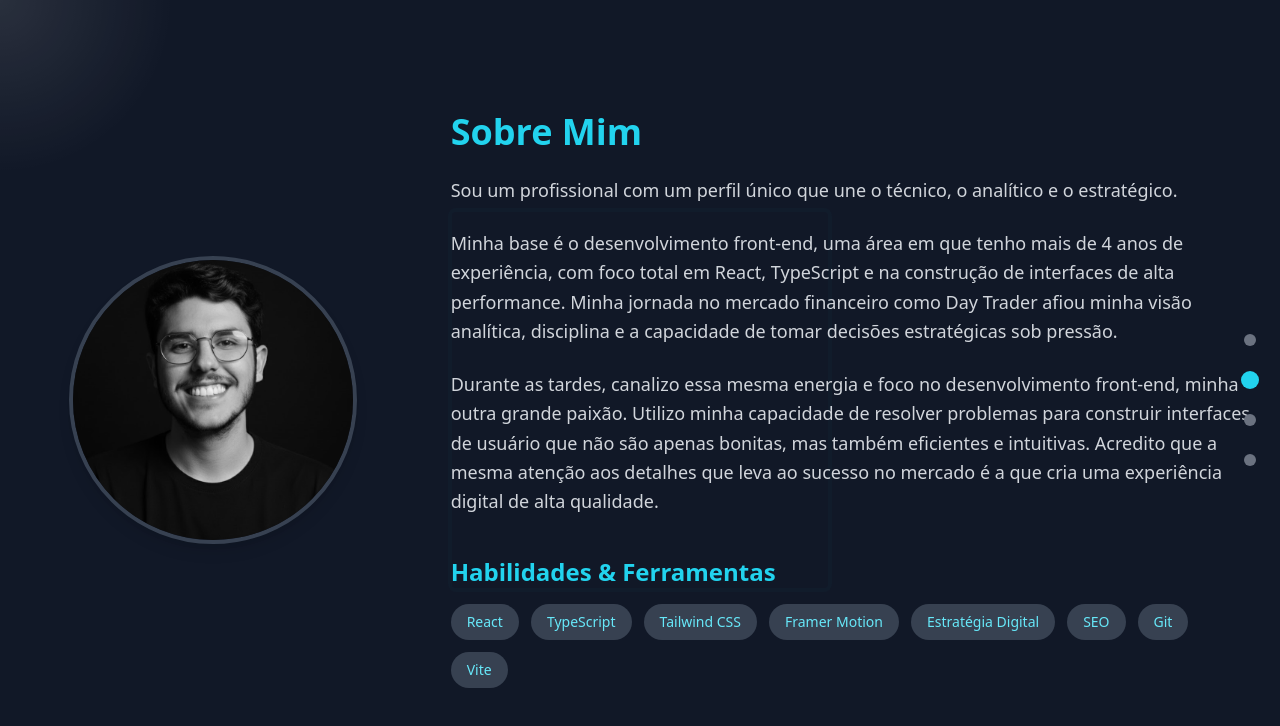
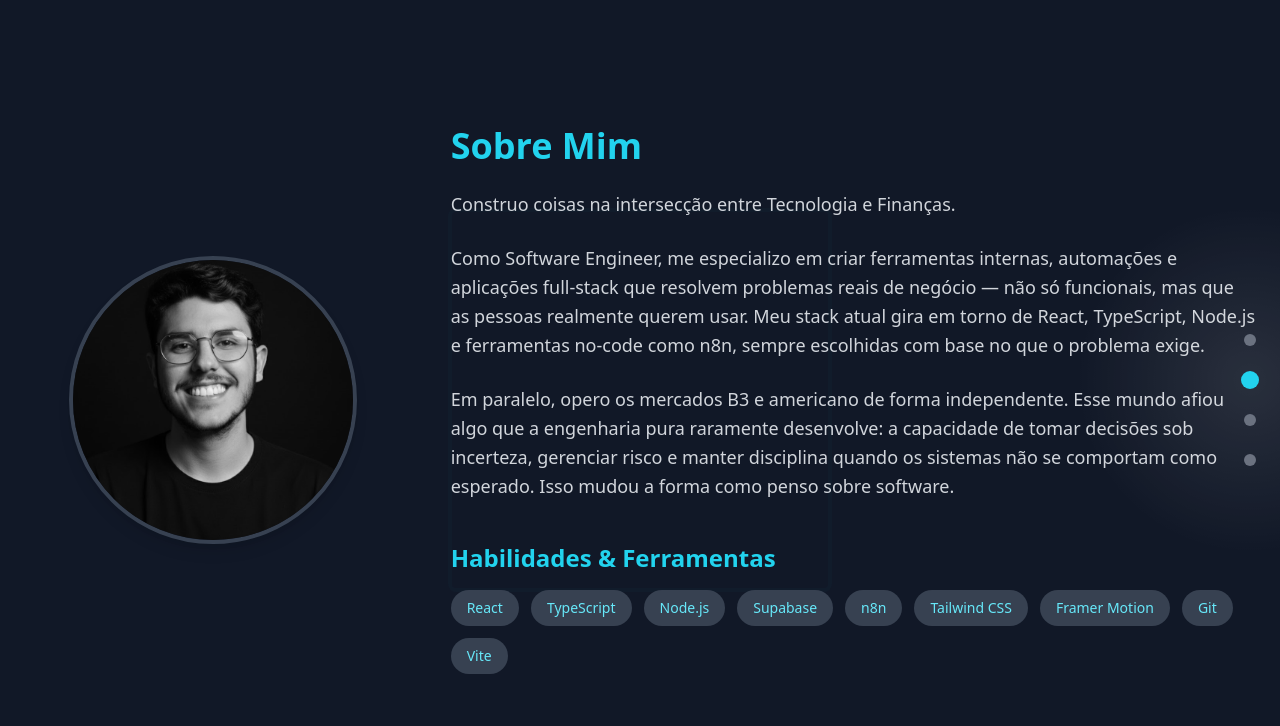
Before and after one commit to ghps2704/Meu-Portfolio, a React (Vite) app: page / in a window 1280 px wide. Both pictures are taken after a click on the button 1250 px from the left and 380 px from the top of the page. Shown: the top 726 px of the page. Built offline with nearby package versions, Linux system fonts and the light colour scheme.

Commit message:
ajustes finos e projeto adicionado

```diff
--- a/src/components/About.tsx
+++ b/src/components/About.tsx
@@ -3,10 +3,11 @@ import { motion } from "framer-motion";
 const techSkills = [
   "React",
   "TypeScript",
+  "Node.js",
+  "Supabase",
+  "n8n",
   "Tailwind CSS",
   "Framer Motion",
-  "Estratégia Digital",
-  "SEO",
   "Git",
   "Vite",
 ];
@@ -29,6 +30,7 @@ export default function About() {
             <img
               src="/guilherme.png"
               alt="Foto de Guilherme Persuhn"
+              loading="lazy"
               className="rounded-full w-60 h-60 md:w-72 md:h-72 object-cover shadow-lg border-4 border-gray-700"
             />
           </div>
@@ -36,25 +38,23 @@ export default function About() {
           <div className="md:col-span-2 space-y-6">
             <h2 className="text-4xl font-bold mb-4 text-cyan-400">Sobre Mim</h2>
             <p className="text-lg text-gray-300 leading-relaxed">
-              Sou um profissional com um perfil único que une o técnico, o
-              analítico e o estratégico.
+              Construo coisas na intersecção entre Tecnologia e Finanças.
             </p>
             <p className="text-lg text-gray-300 leading-relaxed">
-              Minha base é o desenvolvimento front-end, uma área em que
-              tenho mais de 4 anos de experiência, com foco total em React,
-              TypeScript e na construção de interfaces de alta performance.
-              Minha jornada no mercado financeiro como Day Trader afiou
-              minha visão analítica, disciplina e a capacidade de tomar decisões
-              estratégicas sob pressão.
+              Como Software Engineer, me especializo em criar ferramentas
+              internas, automações e aplicações full-stack que resolvem
+              problemas reais de negócio — não só funcionais, mas que as
+              pessoas realmente querem usar. Meu stack atual gira em torno de
+              React, TypeScript, Node.js e ferramentas no-code como n8n,
+              sempre escolhidas com base no que o problema exige.
             </p>
             <p className="text-lg text-gray-300 leading-relaxed">
-              Durante as tardes, canalizo essa mesma energia e foco no
-              desenvolvimento front-end, minha outra grande paixão. Utilizo
-              minha capacidade de resolver problemas para construir interfaces
-              de usuário que não são apenas bonitas, mas também eficientes e
-              intuitivas. Acredito que a mesma atenção aos detalhes que leva ao
-              sucesso no mercado é a que cria uma experiência digital de alta
-              qualidade.
+              Em paralelo, opero os mercados B3 e americano de forma
+              independente. Esse mundo afiou algo que a engenharia pura
+              raramente desenvolve: a capacidade de tomar decisões sob
+              incerteza, gerenciar risco e manter disciplina quando os sistemas
+              não se comportam como esperado. Isso mudou a forma como penso
+              sobre software.
             </p>
 
             <div className="pt-4">
--- a/src/components/Hero.tsx
+++ b/src/components/Hero.tsx
@@ -48,7 +48,7 @@ export default function Hero() {
           animate={{ y: 0, opacity: 1 }}
           transition={{ duration: 0.8, delay: 0.4, ease: "easeOut" }}
         >
-          Desenvolvedor Front-End | Criando interfaces rápidas e intuitivas.
+          Software Engineer — Criando sistemas rápidos e interfaces interativas.
         </motion.p>
 
         <motion.div
--- a/src/components/Projects.tsx
+++ b/src/components/Projects.tsx
@@ -3,6 +3,15 @@ import { FaGithub, FaExternalLinkAlt } from "react-icons/fa";
 import ParallaxTilt from "react-parallax-tilt";
 
 const projectsData = [
+  {
+    title: "Trade Claro — Diário de Trades",
+    description:
+      "Diário de trades com camada psicológica integrada para day traders brasileiros. Registra resultado, emoção, confiança e adesão ao plano — e cruza esses dados para revelar padrões comportamentais automáticos como 'você perde mais quando a emoção está abaixo de 5'.",
+    imageUrl: "/trade-claro.png",
+    techStack: ["React", "TypeScript", "Supabase", "Vercel"],
+    liveUrl: "https://trade-claro-43rz.vercel.app/",
+    repoUrl: null,
+  },
   {
     title: "Portfólio para Psicóloga",
     description:
@@ -76,6 +85,7 @@ export default function Projects() {
                   <img
                     src={project.imageUrl}
                     alt={`Screenshot do projeto ${project.title}`}
+                    loading="lazy"
                     className="w-full h-64 object-cover object-top"
                   />
                   <div className="p-6">
@@ -100,6 +110,7 @@ export default function Projects() {
                       >
                         Ver ao Vivo <FaExternalLinkAlt className="ml-2" />
                       </a>
+                      {project.repoUrl && (
                         <a
                           href={project.repoUrl}
                           target="_blank"
@@ -108,6 +119,7 @@ export default function Projects() {
                         >
                           Ver o Código <FaGithub className="ml-2" />
                         </a>
+                      )}
                     </div>
                   </div>
                 </motion.div>
--- a/src/hooks/useMousePosition.ts
+++ b/src/hooks/useMousePosition.ts
@@ -1,17 +1,23 @@
-import { useState, useEffect } from "react";
+import { useState, useEffect, useRef } from "react";
 
 export default function useMousePosition() {
   const [position, setPosition] = useState({ x: 0, y: 0 });
+  const rafId = useRef<number | null>(null);
 
   useEffect(() => {
     const updateMousePosition = (ev: MouseEvent) => {
-      setPosition({ x: ev.clientX, y: ev.clientY });
+      if (rafId.current !== null) return;
+      rafId.current = requestAnimationFrame(() => {
+        setPosition({ x: ev.clientX, y: ev.clientY });
+        rafId.current = null;
+      });
     };
 
     window.addEventListener("mousemove", updateMousePosition);
 
     return () => {
       window.removeEventListener("mousemove", updateMousePosition);
+      if (rafId.current !== null) cancelAnimationFrame(rafId.current);
     };
   }, []);
 
```
Lines whose indentation alone changed are shown as unchanged.
